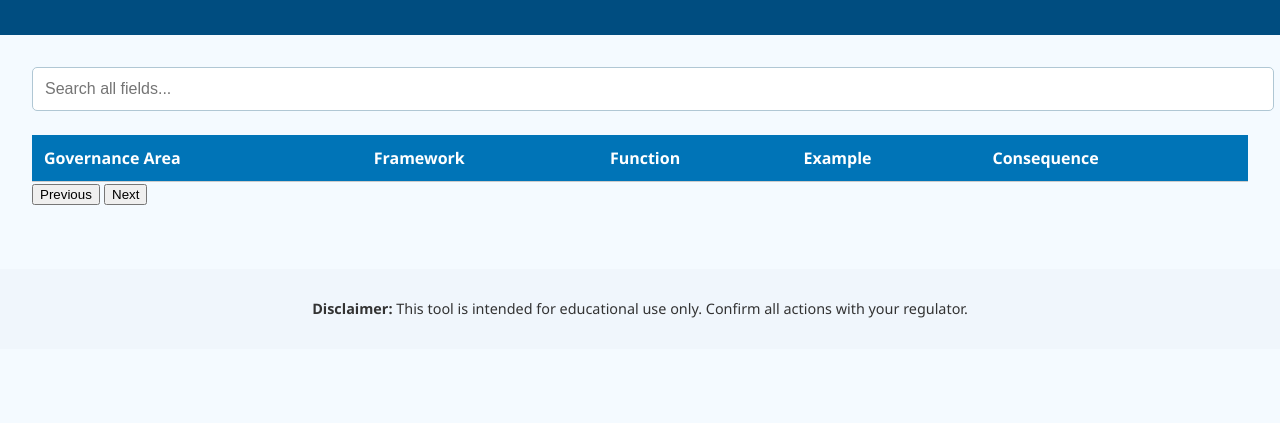
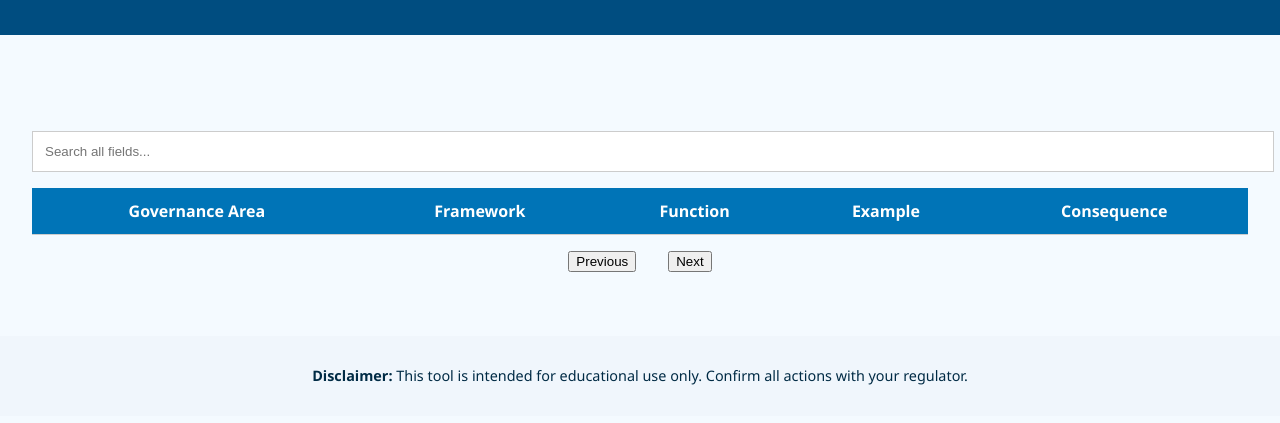
Before and after one commit to altitudehouseconsulting/thegovernancedictionary, a plain HTML site: page index.html in a window 1280 px wide. Shown: the part 83-506 px from the top of the page. Drawn offline with Linux system fonts and the light colour scheme; a script that the page names is missing.

Commit message:
Update style.css

```diff
--- a/style.css
+++ b/style.css
@@ -22,10 +22,8 @@ main {
 input#searchInput {
   width: 100%;
   padding: 0.75rem;
-  margin-bottom: 1.5rem;
-  border: 1px solid #b0c7d4;
-  border-radius: 5px;
-  font-size: 1rem;
+  margin: 1rem 0;
+  border: 1px solid #ccc;
 }
 table {
   width: 100%;
@@ -36,12 +34,17 @@ thead {
   color: white;
 }
 th, td {
-  text-align: left;
   padding: 0.75rem;
   border-bottom: 1px solid #ccc;
 }
 tr:nth-child(even) {
   background-color: #e6f2fb;
+}
+.checkbox-group {
+  display: flex;
+  flex-wrap: wrap;
+  gap: 0.5rem;
+  margin-bottom: 1rem;
 }
 footer {
   margin-top: 2rem;
@@ -49,5 +52,11 @@ footer {
   background-color: #f0f6fc;
   text-align: center;
   font-size: 0.9rem;
-  color: #333;
 }
+#pagination {
+  margin-top: 1rem;
+  display: flex;
+  justify-content: center;
+  align-items: center;
+  gap: 1rem;
+}
```
